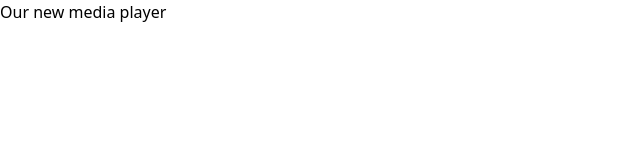
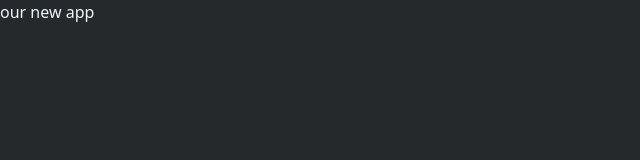
Before and after one commit to deankemball/player, a website built with Parcel: page src/index.html in a window 1280 px wide. Shown: the whole page, without its empty margins (0-640 px from the left). Built offline with nearby package versions, Linux system fonts and the light colour scheme.

Commit message:
custom styles added to tw.config

```diff
--- /dev/null
+++ b/postcss.config.js
@@ -0,0 +1,6 @@
+module.exports = {
+  plugins: {
+    tailwindcss: {},
+    autoprefixer: {},
+  },
+}
--- a/src/index.html
+++ b/src/index.html
@@ -4,10 +4,15 @@
     <meta charset="UTF-8">
     <meta http-equiv="X-UA-Compatible" content="IE=edge">
     <meta name="viewport" content="width=device-width, initial-scale=1.0">
-    <link href="/src/input.css" rel="stylesheet">
+    <link rel="preconnect" href="https://fonts.googleapis.com">
+    <link rel="preconnect" href="https://fonts.gstatic.com" crossorigin>
+    <link href="https://fonts.googleapis.com/css2?family=IBM+Plex+Sans:wght@400;500;600;700&display=swap" rel="stylesheet">
+    <link href="input.css" rel="stylesheet">
     <title>BAND</title>
 </head>
 <body>
-    Our new media player
+    <section class="h-screen w-screen bg-bg-color">
+        <p class="text-text-color">our new app</p>
+    </section>
 </body>
 </html>
--- a/src/input.css
+++ b/src/input.css
@@ -1,3 +1,23 @@
+@import url('https://fonts.googleapis.com/css2?family=IBM+Plex+Sans:wght@400;500;600;700&display=swap');
+
 @tailwind base;
 @tailwind components;
 @tailwind utilities;
+
+@layer utilities {
+    .text-shadow {
+      text-shadow: 0px 0px 0.8rem rgba(255,255,255,1);
+    }
+
+    .text-shadow-md {
+      text-shadow: 0 4px 8px rgba(0,0,0,0.12), 0 2px 4px rgba(0,0,0,0.08);
+    }
+
+    .text-shadow-lg {
+      text-shadow: 0 15px 30px rgba(0,0,0,0.11), 0 5px 15px rgba(0,0,0,0.08);
+    }
+
+    .text-shadow-none {
+      text-shadow: none;
+    }
+  }
--- a/tailwind.config.js
+++ b/tailwind.config.js
@@ -1,8 +1,26 @@
 module.exports = {
   mode: 'jit',
-  content: ["./src/**/*.{html,js,ts,jsx,tsx}"],
+  content: [
+    "./src/**/*.{html,js,ts,jsx,tsx}",
+  ],
   theme: {
-    extend: {},
+    colors: {
+      transparent: 'transparent',
+      current: 'currentColor',
+      'bg-color': '#26292C',
+      'text-color': '#EDF5FC',
+      'accent-one': '#A48DFF',
+      'accent-two': '#AEE2CD',
+    },
+    fontFamily: {
+      'ibm': ['IBM Plex Sans', 'regular', 'medium', 'semibold', 'bold']
+    },
+    extend: {
+      boxShadow: {
+        'md': '0 0.1rem 0.2rem rgba(0, 0, 0, 0.24), 0 0.2rem 0.4rem rgba(0, 0, 0, 0.2), 0 0.1rem 0.8rem rgba(0, 0, 0, 0.18)',
+        'inner': 'inset 0.4rem 0.4rem 1rem 0 rgba(255, 0, 0, 0.25), inset -0.4rem -0.4rem 1rem 0 rgba(255, 0, 0, 0.25)',
+      },
+    },
   },
   plugins: [],
 }
```
Also changed, not shown: package.json (+3 -4 lines), 1 other file.
